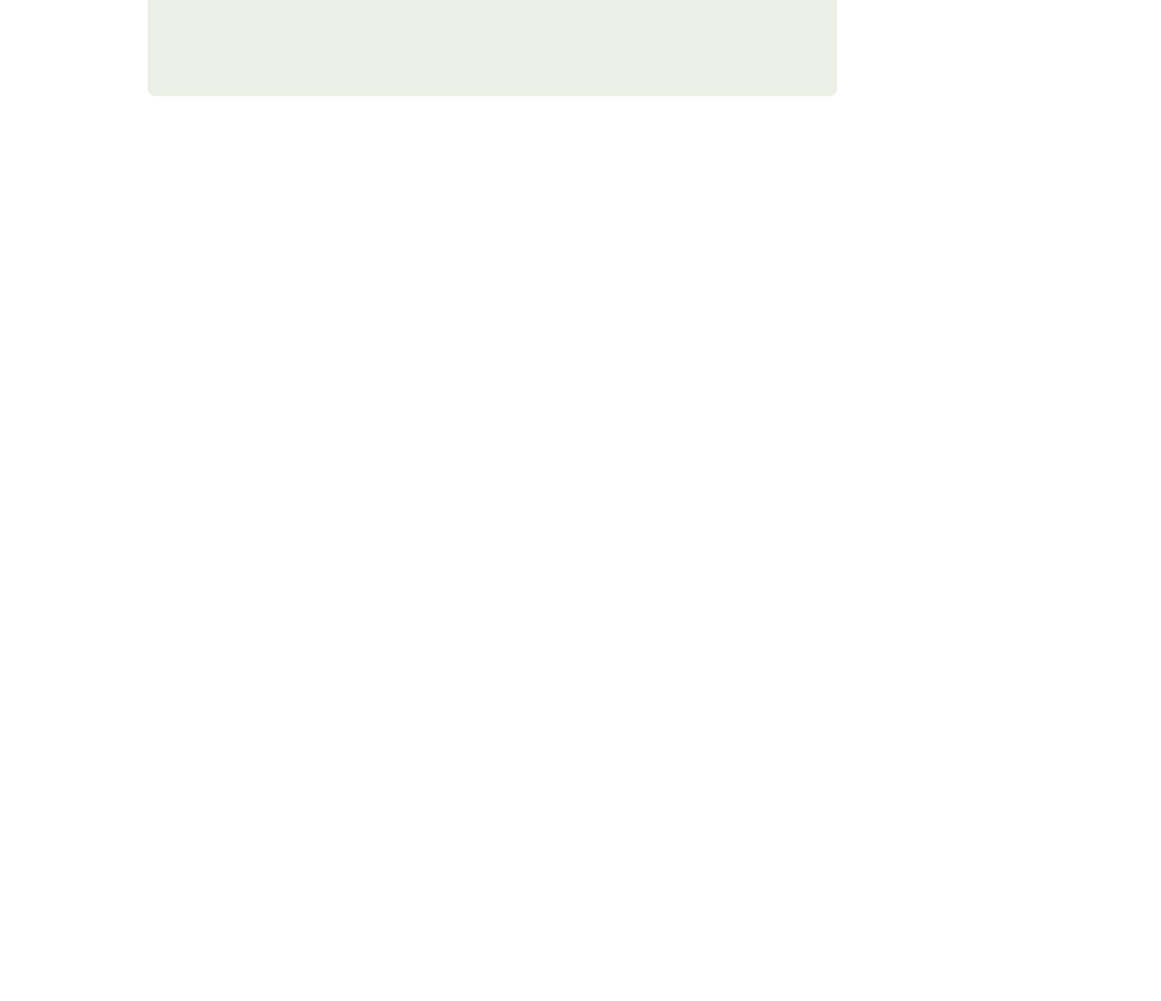
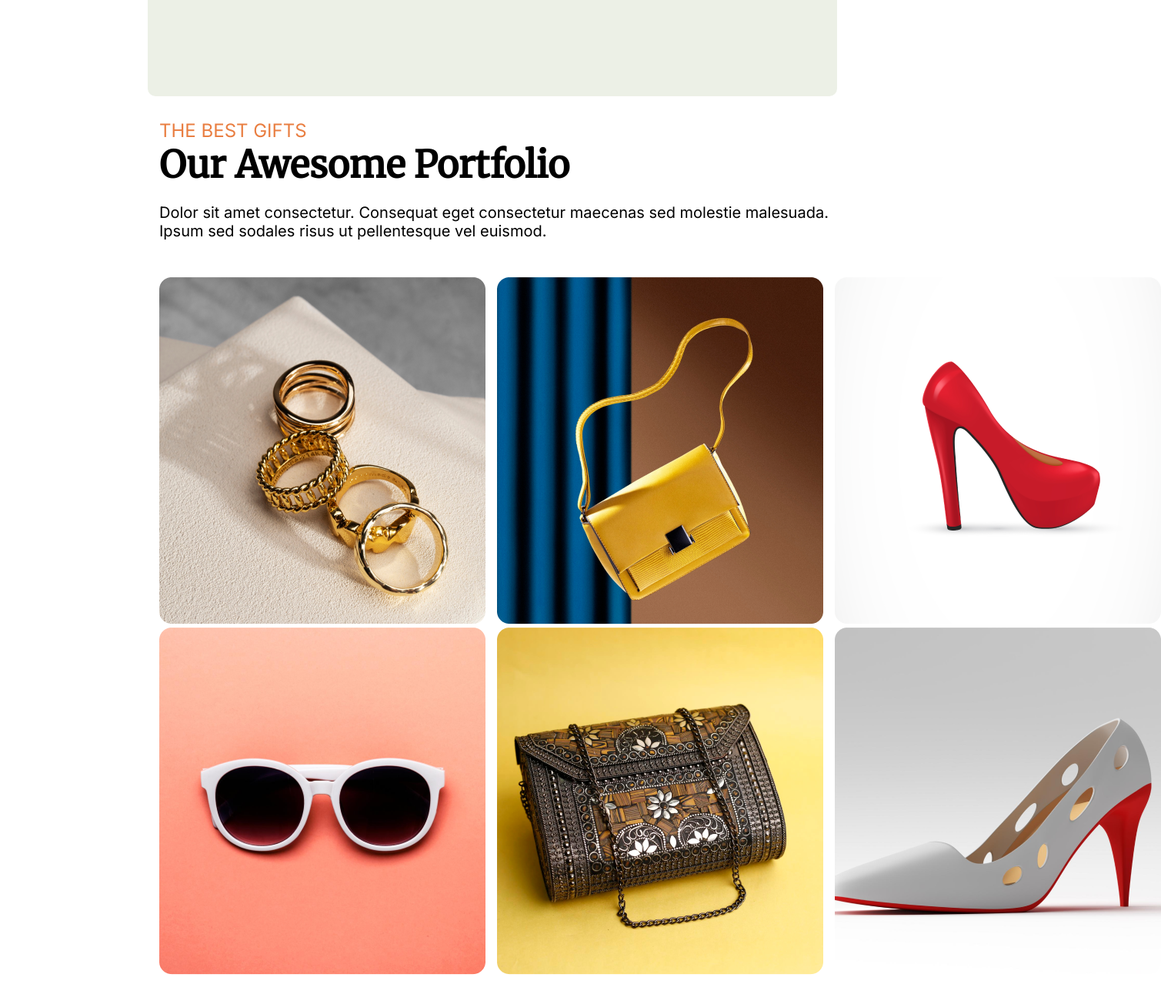
Before and after one commit to saadbinrafi/assignment-1, a plain HTML site: page index..html in a window 1280 px wide. Shown: the part 2646-3946 px from the top of the page at 77% size, 1509 px wide, since content can reach past the window. Before the commit the page ends 2801 px from the top, so only its background shows below. Drawn offline with Linux system fonts and the light colour scheme.

Commit message:
addede a HE BEST GIFTS massage

```diff
--- a/index..html
+++ b/index..html
@@ -53,7 +53,7 @@
      <!-- header section compleate -->
 
 
-     <div class="secend-conteiner-hed">
+    <div class="secend-conteiner-hed">
 
         <div class="secend-conteiner">
 
@@ -108,15 +108,68 @@
                 <p class="conteiner-p-3"><span class="d-t-c-color">Time:</span> Evening 7.30 pm to 12.30 am
                 </p>
 
-                <div>
+                <div class="button-mein">
+
                     <button class="button-2">Join Now</button>
+
                 </div>
 
             </div>
 
+        </div>
+
+
+    </div>
+
+    <div class="meinconteiner-4">
+        <p class="meinconteiner-4-p-1">THE BEST GIFTS</p>
+        <p class="meinconteiner-4-p-2">Our Awesome Portfolio</p>
+        <p class="meinconteiner-4-p-3">
+
+            Dolor sit amet consectetur. Consequat eget consectetur    maecenas sed molestie malesuada. <br> Ipsum sed sodales risus ut pellentesque vel euismod.
+
+        </p>
+
+        <div class="level-1">
+
+            <div class="image1">
+                <img src="images/Rectangle 8.png" alt="">
+            </div>
+
+            <div class="image2">
+                <img src="images/Rectangle 3.png" alt="">
+            </div>
+
+            <div class="image3">
+
+                <img src="images/Rectangle 5.png" alt="">
+
+            </div>
+
+        </div>
+
+
+        <div class="level-2">
+
+            <div class="image4">
+                <img src="images/Rectangle 7.png" alt="">
+
+            </div>
+
+
+            <div class="image5">
+                <img src="images/Rectangle 4.png" alt="">
+            </div>
+
+            <div class="image6">
+                <img src="images/Rectangle 6.png" alt="">
+            </div>
 
 
         </div>
+
+
+
 
 
 
@@ -133,7 +186,5 @@
 
 
 
-
-
 </body>
 </html>
--- a/style.css
+++ b/style.css
@@ -46,8 +46,8 @@
 }
 
 
-/* style header saction compleater */
-/* style header saction compleater */
+/* style of header saction compleater */
+/* style of header saction compleater */
 
 
 
@@ -101,6 +101,14 @@
     width: 600px;
     padding-top: 25px;
 }
+
+
+/* conteiner style finished */
+/* conteiner style finished */
+
+
+
+
 
 
 .conteiner-2{
@@ -166,6 +174,9 @@
 }
 
 
+/* conteiner-2 style compleate */
+/* conteiner-2 style compleate */
+
 .conteiner-3{
 
     display: block;
@@ -227,3 +238,87 @@
     text-align: center;
 
 }
+
+
+/* conteiner-3 style compleate */
+/* conteiner-3 style compleate */
+
+
+.meinconteiner-4{
+
+    display: block;
+    width: 70%;
+    max-width:1600px;
+    margin: 30px auto;
+
+
+}
+
+.meinconteiner-4-p-1{
+
+    font-size: 24px;
+    font-weight: 500;
+    font-family: 'Inter', sans-serif;
+    color: rgb(233, 126, 65);
+    padding-left: 15px;
+}
+
+.meinconteiner-4-p-2{
+
+    font-size: 48px;
+    font-weight: 900;
+    font-family: 'Merriweather', serif;
+    padding-left: 15px;
+
+}
+
+.meinconteiner-4-p-3{
+
+    font-size: 20px;
+    font-weight: 400;
+    font-family: 'Inter', sans-serif;
+    text-decoration: 20em;
+    margin-top: 20px;
+    padding-left: 15px;
+}
+
+
+.level-1{
+
+    display: flex;
+    padding-top: 48px;
+}
+
+.level-2{
+    display: flex;
+}
+
+
+.image1{
+    padding-left: 15px;
+}
+
+.image2{
+    padding-left: 15px;
+
+}
+
+.image3{
+    padding-left: 15px;
+
+}
+
+.image4{
+    padding-left: 15px;
+
+}
+
+.image5{
+    padding-left: 15px;
+
+}
+
+.image6{
+    padding-left: 15px;
+
+}
```
